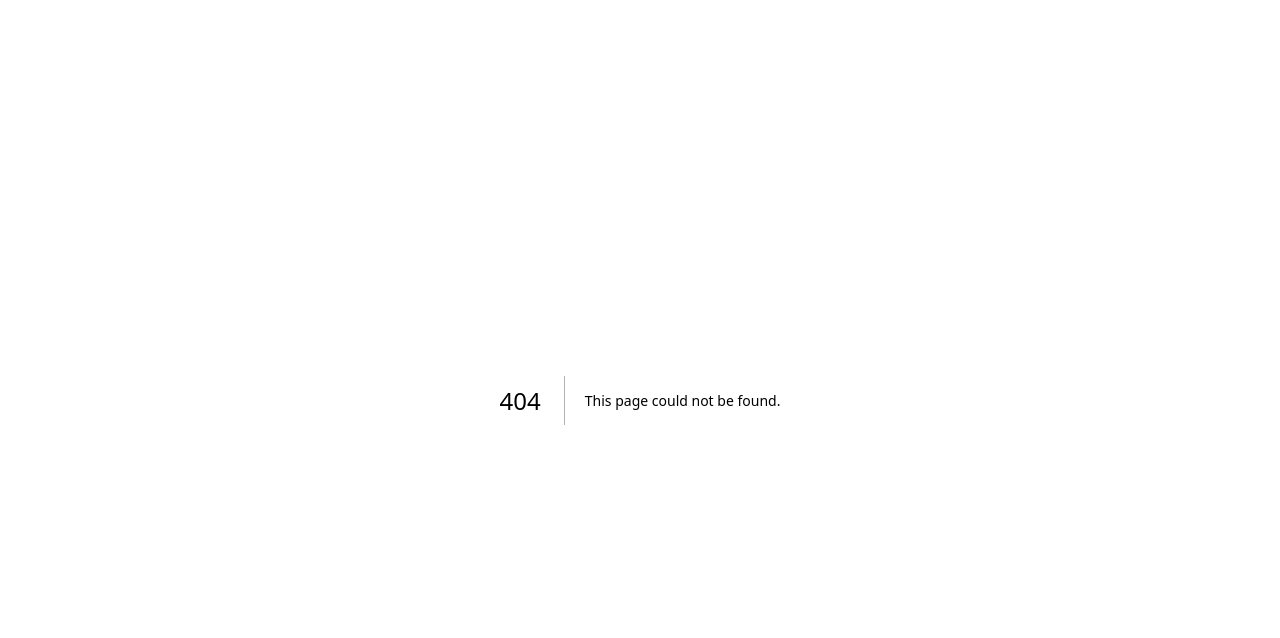
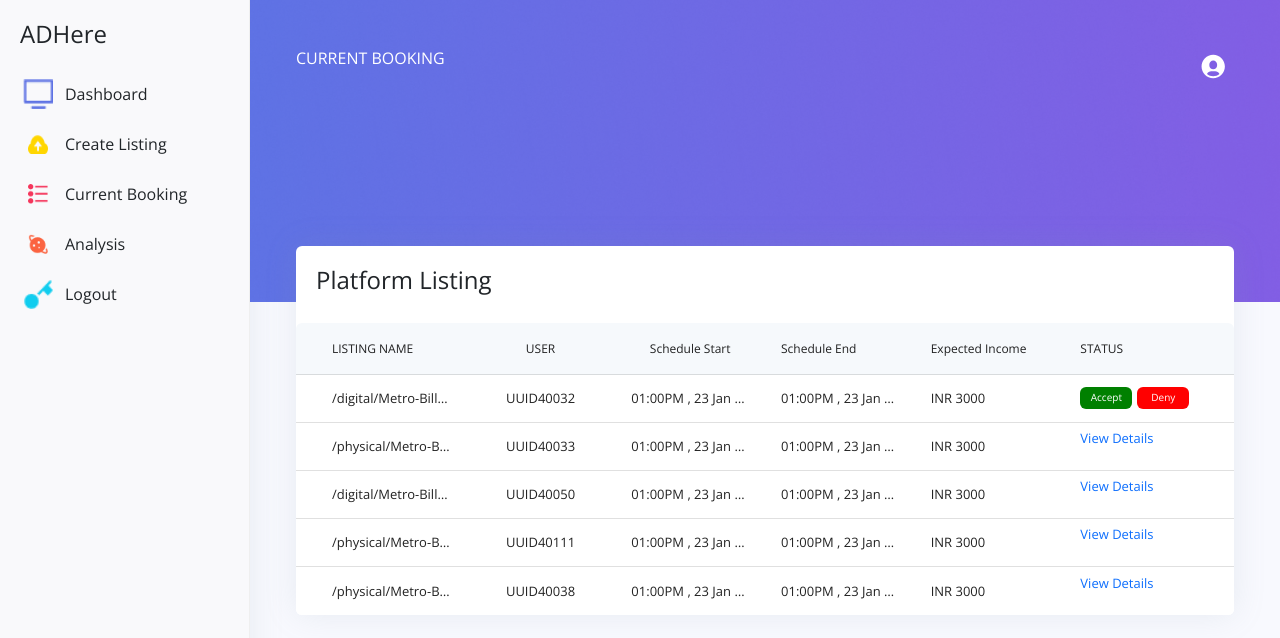
Before and after one commit to sabarinath-kv/hashcoders, a Next.js app: page /host/current-booking in a window 1280 px wide. Before the commit this address had no page. Shown: the top 638 px of the page. Built offline with nearby package versions, Linux system fonts and the light colour scheme.

Commit message:
Current Bookings Screen

```diff
--- a/src/components/SidebarMenu.tsx
+++ b/src/components/SidebarMenu.tsx
@@ -6,8 +6,8 @@ import { useRouter } from 'next/router';
 const SidebarMenu: FC = () => {
     const menuItemArray = [
         {name: 'Dashboard', icon: '/icons/dashboard.png', page: '/host/create-listing', width: 30, height: 30},
-        {name: 'Create Listing', icon: '/icons/host/create-listing.png', page: '/host/create-listing'},
-        {name: 'View Listing', icon: '/icons/view-listing.png', page: '/host/create-listing'},
+        {name: 'Create Listing', icon: '/icons/create-listing.png', page: '/host/create-listing'},
+        {name: 'Current Booking', icon: '/icons/view-listing.png', page: '/host/current-booking'},
         {name: 'Analysis', icon: '/icons/analysis.png', page: '/host/create-listing'},
         {name: 'Logout', icon: '/icons/logout.png', page: '/host/create-listing', width: 30, height: 30}
     ];
--- a/src/components/Table.tsx
+++ b/src/components/Table.tsx
@@ -5,7 +5,7 @@ interface TableProps {
     columns: TableColumn<any>[]
     data: any[],
     title: string;
-    onRowClick: (row: any) => void;
+    onRowClick?: (row: any) => void;
 }
 
 const Table: FC<TableProps> = ({columns, data, title, onRowClick}) => {
--- /dev/null
+++ b/src/pages/host/current-booking.tsx
@@ -0,0 +1,112 @@
+import PrivateLayout from "@/components/PrivateLayout";
+import Table from "@/components/Table";
+
+const currentBookingColumns = [
+  {
+      id: 'listingName',
+      name: 'LISTING NAME',
+      selector: (row: { listingName: any; }) => row.listingName,
+  },
+  {
+      id: 'user',
+      name: 'USER',
+      selector: (row: { user: any; }) => row.user,
+      center: true
+  },
+  {
+      id: 'scheduleStart',
+      name: 'Schedule Start',
+      selector: (row: { scheduleStart: any; }) => row.scheduleStart,
+      center: true
+  },
+  {
+      id: 'scheduleEnd',
+      name: 'Schedule End',
+      selector: (row: { scheduleEnd: any; }) => row.scheduleEnd,
+  },
+  {
+    id: 'expectedIncome',
+    name: 'Expected Income',
+    selector: (row: { expectedIncome: any; }) => row.expectedIncome,
+  },
+  {
+    id: 'status',
+    name: 'STATUS',
+    selector: (row: { status: any; }) => (row.status === 'Existing' ? (<a style={{textDecoration: 'none'}} href = "#"><p className="text-primary">View Details</p></a>) :
+    (<div className="d-flex align-items-center">
+        <div style={{width: 52, height: 22, backgroundColor: 'green', marginRight: '5px', textAlign: 'center'}} className="rounded">
+          <span style={{color: 'white',margin: 0, fontSize: 10}}>Accept</span>
+        </div>
+        <div style={{width: 52, height: 22, backgroundColor: 'red', textAlign: 'center'}} className="rounded">
+        <span style={{color: 'white', fontSize: 10}}>Deny</span>
+          </div>
+      </div>)),
+  }
+];
+
+const platformListingData = [
+  {
+    id: 1,
+    listingName: '/digital/Metro-BillBoard-1',
+    user: 'UUID40032',
+    scheduleStart: '01:00PM , 23 Jan 2023',
+    scheduleEnd: '01:00PM , 23 Jan 2023',
+    expectedIncome: 'INR 3000',
+    status: "New"
+  },
+  {
+    id: 2,
+    listingName: '/physical/Metro-BillBoard-2',
+    user: 'UUID40033',
+    scheduleStart: '01:00PM , 23 Jan 2023',
+    scheduleEnd: '01:00PM , 23 Jan 2023',
+    expectedIncome: 'INR 3000',
+    status: "Existing"
+  },
+  {
+    id: 3,
+    listingName: '/digital/Metro-BillBoard-3',
+    user: 'UUID40050',
+    scheduleStart: '01:00PM , 23 Jan 2023',
+    scheduleEnd: '01:00PM , 23 Jan 2023',
+    expectedIncome: 'INR 3000',
+    status: "Existing"
+  },
+  {
+    id: 4,
+    listingName: '/physical/Metro-BillBoard-4',
+    user: 'UUID40111',
+    scheduleStart: '01:00PM , 23 Jan 2023',
+    scheduleEnd: '01:00PM , 23 Jan 2023',
+    expectedIncome: 'INR 3000',
+    status: "Existing"
+  },
+
+  {
+    id: 5,
+    listingName: '/physical/Metro-BillBoard-5',
+    user: 'UUID40038',
+    scheduleStart: '01:00PM , 23 Jan 2023',
+    scheduleEnd: '01:00PM , 23 Jan 2023',
+    expectedIncome: 'INR 3000',
+    status: "Existing"
+  },
+]
+
+const CreateListingPage = () => {
+
+  return (
+    <>
+      <PrivateLayout title="CURRENT BOOKING">
+        <div style={{marginTop: '160px'}}>
+          <Table title="Platform Listing"
+              columns={currentBookingColumns}
+              data={platformListingData}
+            />
+        </div>
+      </PrivateLayout>
+    </>
+  );
+};
+
+export default CreateListingPage;
--- a/src/pages/host/home.tsx
+++ b/src/pages/host/home.tsx
@@ -4,7 +4,7 @@ import Icon from "@/components/Icon";
 import PrivateLayout from "@/components/PrivateLayout";
 import SummaryCard from "@/components/SummaryCard";
 import LineChart from "@/components/Charts/LineChart";
-import CreateListing from "@/components/createListing";
+import CreateListing from "@/components/CreateListing";
 import CustomModal from '@/components/Modal';
 import { useState } from "react";
 
```
